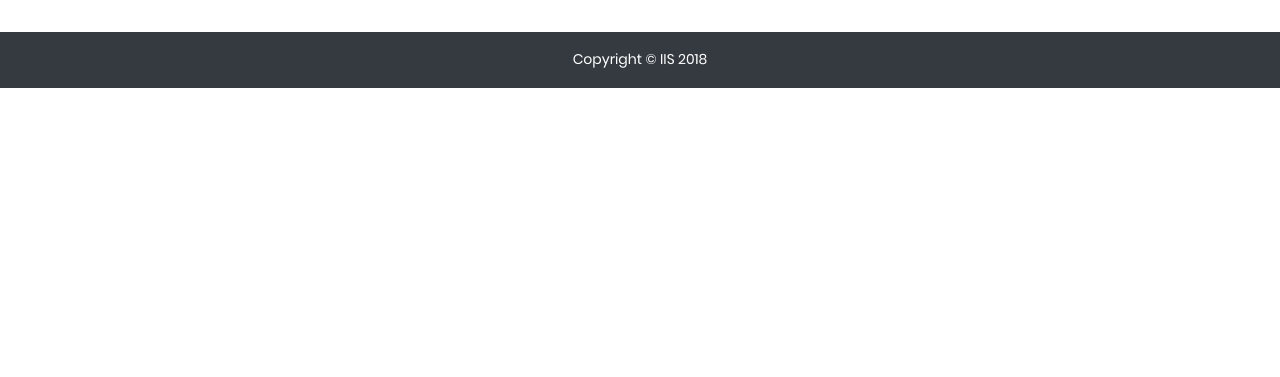
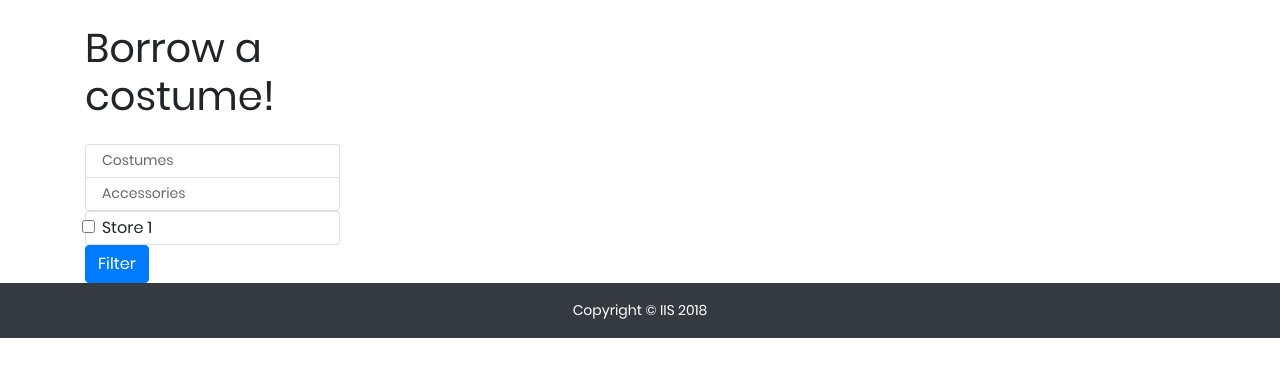
Before and after one commit to MatejKastak/iis, a Django app: page /costumes in a window 1280 px wide. Shown: the part 56-433 px from the top of the page. Run offline with Django 3.2, Linux system fonts and the light colour scheme; data that the repository does not hold is empty; some libraries are stand-ins or nearby versions.

Commit message:
Accessories and Costumes in the index.html moved to separate templat
- created two templates to be included in gallery

```diff
--- a/costumes/templates/costumes/index.html
+++ b/costumes/templates/costumes/index.html
@@ -3,54 +3,41 @@
 {% block title %}IIS - gallery{% endblock %}
 
 {% block content %}
-<!-- TODO: On hover change color?-->
-<!-- TODO: Width and size overall-->
 <div class="container">
-  <div class="card-columns">
-    {% for costume in costumes.all %}
-    <a href="{% url 'costumes' costume.id %}">
-      <div class="card">
-	<img class="card-img-top img-fluid" src="{{costume.picture.url}}" alt="Card image cap">
-	<div class="card-body">
-	  <h4 class="card-title">{{costume.costume_template.name}}</h4>
-	  <p class="card-text">Description: {{costume.costume_template.description}}</p>
+  <div class="row">
+    <div class="col-lg-3">
+      <h1 class="my-4">Borrow a costume!</h1>
+      <form>
+	<div class="list-group">
+	  <a href="#" class="list-group-item">Costumes</a>
+	  <a href="#" class="list-group-item">Accessories</a>
 	</div>
-	<ul class="list-group list-group-flush">
-	  <li class="list-group-item">Size: {{costume.size}}</li>
-	  <li class="list-group-item">Color: {{costume.color}}</li>
-	  <li class="list-group-item">Manufacturer: {{costume.costume_template.manufacturer}}</li>
-	  <li class="list-group-item">Material: {{costume.costume_template.material}}</li>
-	</ul>
-	<div class="card-body">
-	  <a href="{% url 'costumes' costume.id %}" class="btn btn-primary">Borrow</a>
+	<div class="list-group">
+	  <div class="form-check list-group-item">
+	    <input class="form-check-input" type="checkbox" value="" id="defaultCheck1">
+	    <label class="form-check-label" for="defaultCheck1">
+	      Store 1
+	    </label>
+	  </div>
 	</div>
+	<button type"submit" class="btn btn-primary">Filter</button>
+      </form>
+    </div>
+    <div class="col-lg-9">
+
+      <div class="card-columns">
+	{% for costume in costumes.all %}
+	{% include "costumes/costume_card.html" with costume=costume %}
+	{% endfor %}
       </div>
-    </a>
-    {% endfor %}
-  </div>
-</div>
 
-<!-- TODO: On hover change color?-->
-<!-- TODO: Width and size overall-->
-<div class="container">
-  <div class="card-columns">
-    {% for accessory in accessories.all %}
-    <a href="{% url 'accessories' accessory.id %}">
-      <div class="card">
-	<img class="card-img-top img-fluid" src="{{accessory.picture.url}}" alt="Card image cap">
-	<div class="card-body">
-	  <h4 class="card-title">{{accessory.name}}</h4>
-	  <p class="card-text">Description: {{accessory.description}}</p>
-	</div>
-	<ul class="list-group list-group-flush">
-	  <li class="list-group-item">Manufactured: {{accessory.manufactured}}</li>
-	</ul>
-	<div class="card-body">
-	  <a href="{% url 'accessories' accessory.id %}" class="btn btn-primary">Borrow</a>
-	</div>
+      <div class="card-columns">
+	{% for accessory in accessories.all %}
+	{% include "costumes/accessory_card.html" with accessory=accessory %}
+	{% endfor %}
       </div>
-    </a>
-    {% endfor %}
+
+    </div>
   </div>
 </div>
 {% endblock %}
--- a/costumes/templates/costumes/store.html
+++ b/costumes/templates/costumes/store.html
@@ -6,7 +6,7 @@
 <div class="container">
   <div class="row">
     <div class="col-sm">
-      <!-- TODO: Stores should have images? -->
+      <!-- TODO: Stores should have images or maps? -->
       <img src="http://www.placehold.it/500x500"/>
     </div>
     <div class="col-sm">
```
Also changed, not shown: costumes/templates/costumes/accessory_card.html (added, +17 -0 lines), costumes/templates/costumes/costume_card.html (added, +18 -0 lines).
